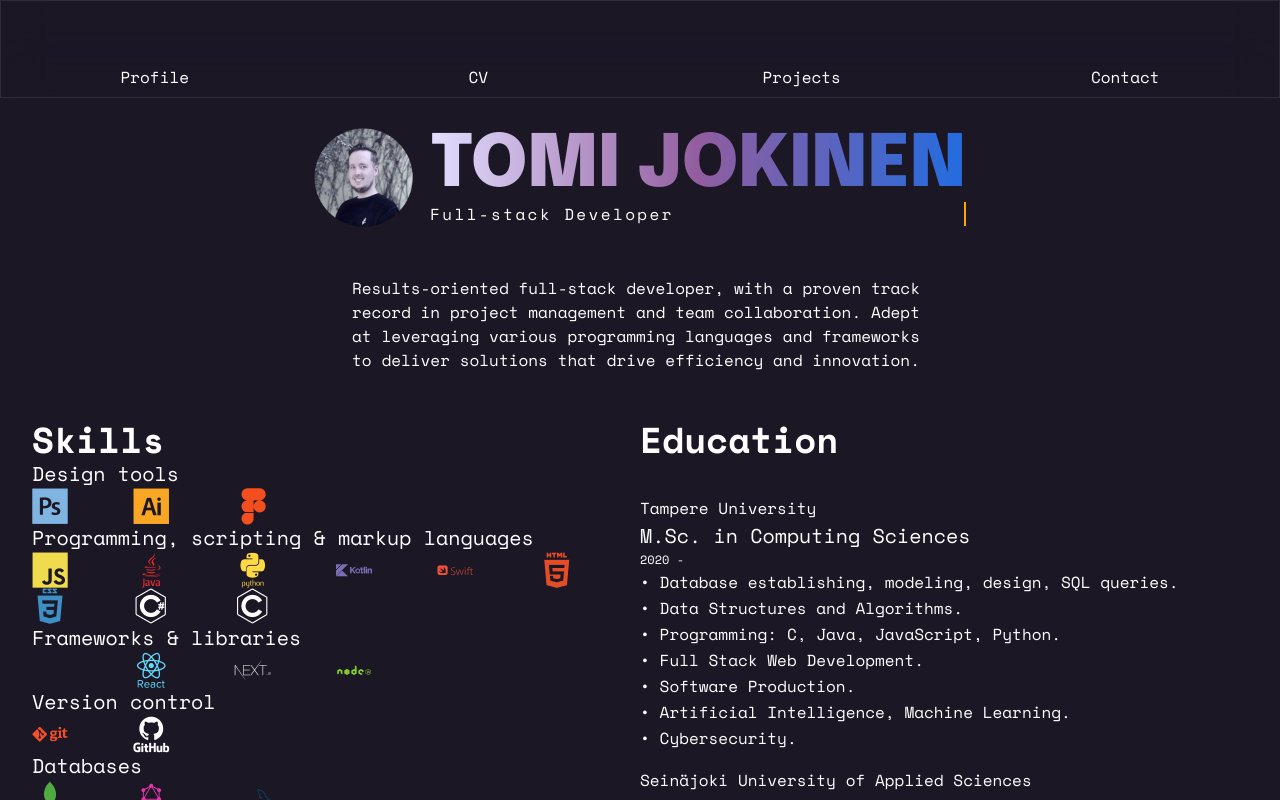
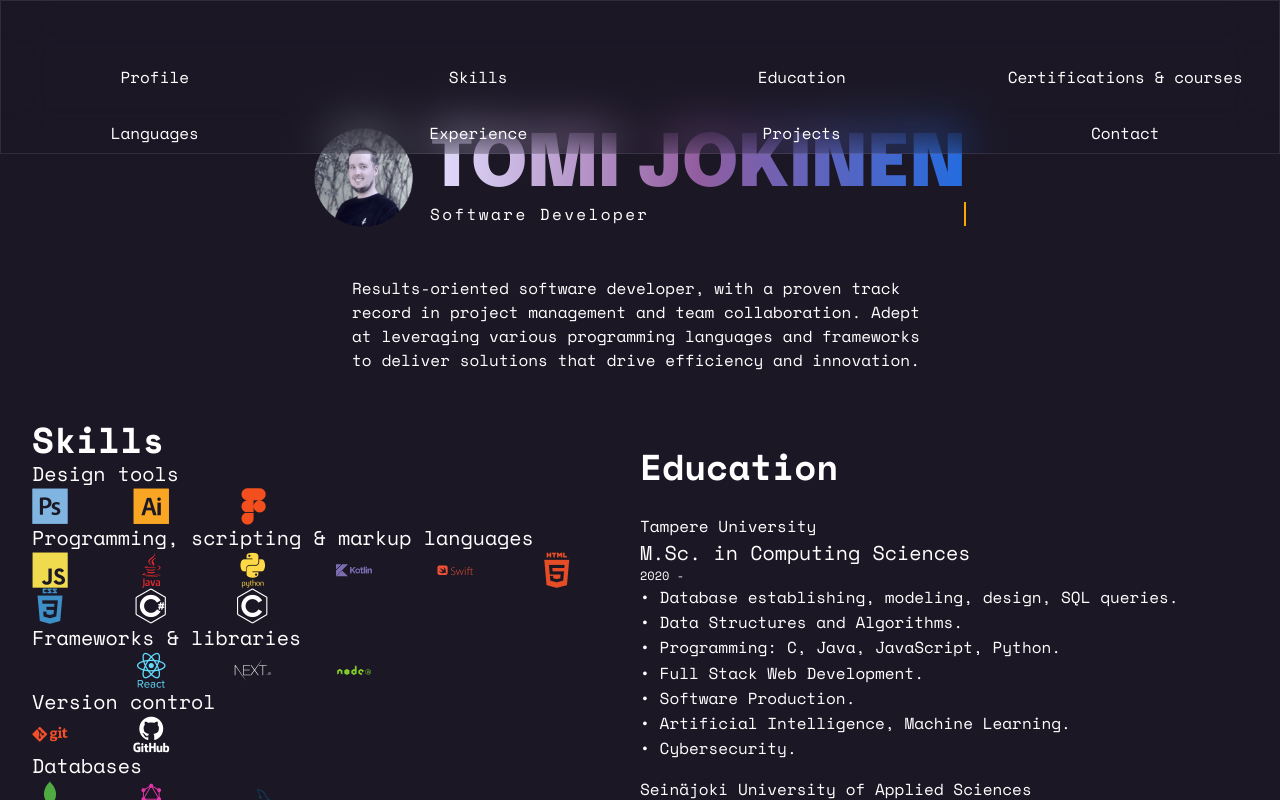
Before and after one commit to tjokinen/tjokinen.github.io, a Next.js app: page / in a window 1280 px wide. Shown: the top 800 px of the page. Built offline with nearby package versions, Linux system fonts and the light colour scheme.

Commit message:
navbar links

```diff
--- a/src/components/navbar.js
+++ b/src/components/navbar.js
@@ -3,7 +3,11 @@ export default function Navbar() {
         <>
             <div className="text-xs sm:text-base z-50 pt-16 pb-2 content-center text-center p-2 grid grid-cols-4 gap-8 fixed top-0 left-0 right-0 bg-clip-padding backdrop-filter backdrop-blur-xl bg-opacity-60 border border-gray-200 border-opacity-10">
                 <div><a href="#profile">Profile</a></div>
-                <div><a href="#cv">CV</a></div>
+                <div><a href="#skills">Skills</a></div>
+                <div><a href="#education">Education</a></div>
+                <div><a href="#certs">Certifications & courses</a></div>
+                <div><a href="#languages">Languages</a></div>
+                <div><a href="#experience">Experience</a></div>
                 <div><a href="#projects">Projects</a></div>
                 <div><a href="#contact">Contact</a></div>
             </div>
--- a/src/components/skills.js
+++ b/src/components/skills.js
@@ -1,7 +1,7 @@
 export default function Skills() {
     return (
         <div className="mt-12 col-span-1">
-            <a id="cv" className="relative -top-[120px]"></a>
+            <a id="skills" className="relative -top-[120px]"></a>
             <h2 className="font-bold text-4xl">Skills</h2>
             <div className="grid grid-cols-6 text-4xl">
                 <Skill title="Design tools" icons={["devicon-photoshop-plain colored", "devicon-illustrator-plain colored", "devicon-figma-plain colored"]} />
--- a/src/pages/index.js
+++ b/src/pages/index.js
@@ -14,23 +14,25 @@ export default function Home() {
           <div className="grid gap-x-4">
             <Image src="/photo.png" alt="profile picture" className="row-span-2 justify-self-center" width="100" height="100" />
             <h1 className="self-end sm:col-start-2 uppercase font-sans lg:text-7xl md:text-6xl text-3xl bg-clip-text bg-gradient-to-r from-lavender via-pomp to-celtic-blue text-transparent">Tomi Jokinen</h1>
-            <h2 className="self-start typewriter text-xs sm:text-base w-full">Full-stack Developer</h2>
+            <h2 className="self-start typewriter text-xs sm:text-base w-full">Software Developer</h2>
           </div>
         </div>
         <div className="mt-12 grid justify-items-center">
           <p className="text-left max-w-xl">
-            Results-oriented full-stack developer, with a proven track record in project management and team collaboration. Adept at leveraging various programming languages and frameworks to deliver solutions that drive efficiency and innovation.
+            Results-oriented software developer, with a proven track record in project management and team collaboration. Adept at leveraging various programming languages and frameworks to deliver solutions that drive efficiency and innovation.
           </p>
         </div>
 
         <div className="grid grid-cols-1 md:grid-cols-2">
           <Skills />
           <div className="grid gap-y-4 mt-12 col-span-1">
+            <a id="education" className="relative -top-[120px]"></a>
             <h2 className="font-bold text-4xl">Education</h2>
             <Card organization={"Tampere University"} disableIcon title={"M.Sc. in Computing Sciences"} date={"2020 -"} description={"•	Database establishing, modeling, design, SQL queries.\n•	Data Structures and Algorithms.\n•	Programming: C, Java, JavaScript, Python.\n•	Full Stack Web Development.\n•	Software Production.\n•	Artificial Intelligence, Machine Learning.\n•	Cybersecurity."} />
             <Card organization={"Seinäjoki University of Applied Sciences"} disableIcon title={"Bachelor of Business Administration"} date={"2011 - 2016"} description={"International Business"} />
           </div>
           <div className="grid gap-y-4 mt-12 col-span-1">
+            <a id="certs" className="relative -top-[120px]"></a>
             <h2 className="font-bold text-4xl">Certifications & courses</h2>
             <Card organization={"Microsoft / Coursera"} iconClassName={"text-xl devicon-azure-plain colored"} title={"Create Serverless Applications"} date={"2024"} description={"This course is a part of Microsoft Azure Developer Associate (AZ-204) Professional Certificate. Azure Function development, deployment and testing. Evaluating Azure services for integration and process automation scenarios."} />
             <Card organization={"Hyperskill / JetBrains Academy"} iconClassName={"text-xl devicon-kotlin-plain-wordmark colored"} title={"Kotlin Core"} date={"2023"} description={"Kotlin syntax, application design with functional decomposition, key programming concepts, OOP decomposition, Java and Kotlin libraries"} />
@@ -41,12 +43,14 @@ export default function Home() {
             <Card organization={"University of Helsinki"} iconClassName={"text-xl devicon-java-plain-wordmark colored"} title={"Advanced Programming"} date={"2019"} description={""} />
           </div>
           <div className="grid h-fit gap-y-4 mt-12 col-span-1">
+            <a id="languages" className="relative -top-[120px]"></a>
             <h2 className="font-bold text-4xl">Languages</h2>
             <Card organization={"English"} disableIcon title={""} date={"Fluent"} description={""} />
             <Card organization={"Spanish"} disableIcon title={""} date={"Fluent"} description={""} />
             <Card organization={"Finnish"} disableIcon title={""} date={"Native"} description={""} />
           </div>
           <div className="grid gap-y-4 mt-12 col-span-1">
+            <a id="experience" className="relative -top-[120px]"></a>
             <h2 className="font-bold text-4xl">Experience</h2>
             <div className="relative min-h-[50px] max-w-[50%]">
               <Image src="/twlogo.svg" alt="TravelWifi logo" fill />
```
